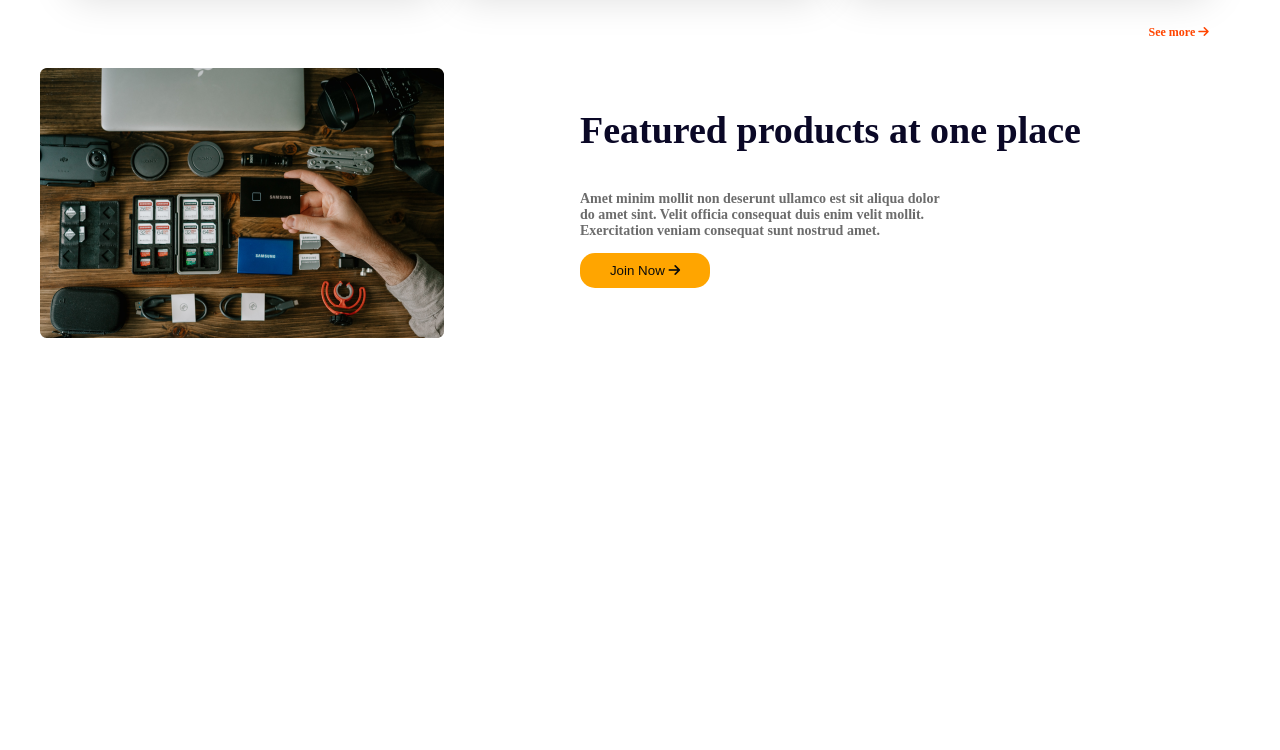
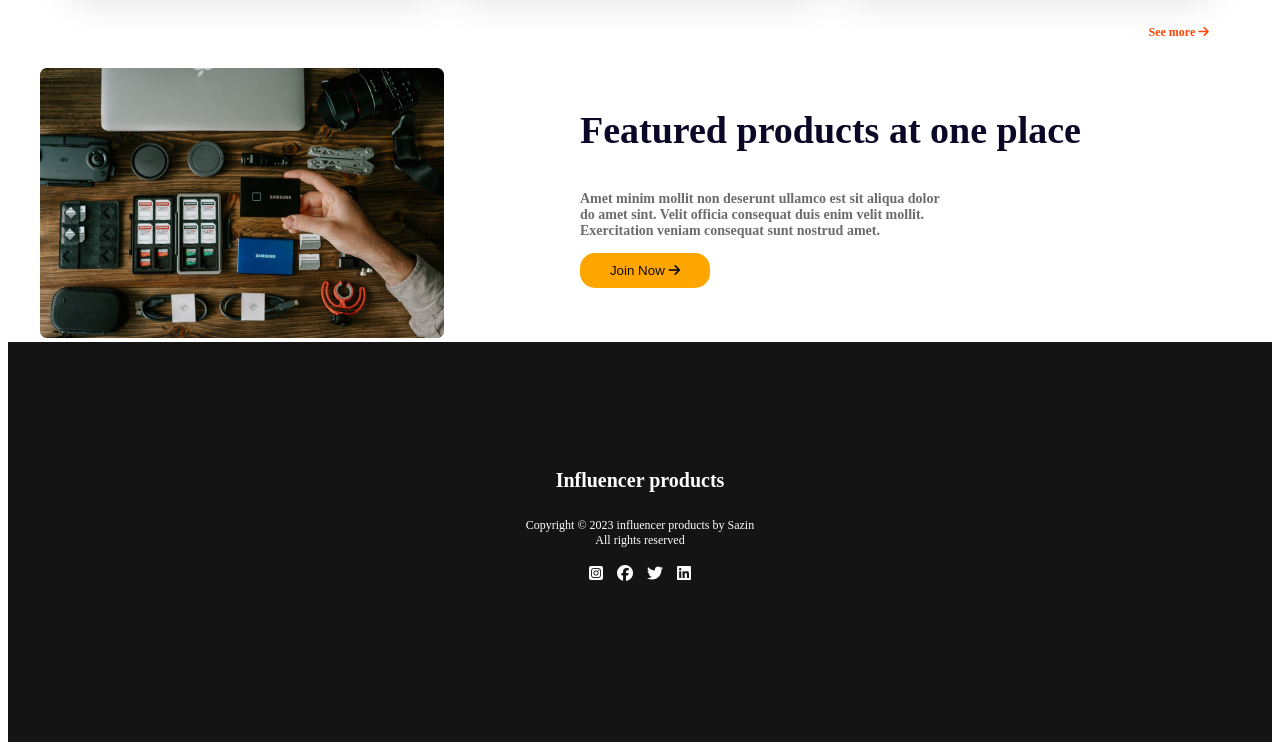
Before and after one commit to sazin222/influencer-products, a plain HTML site: page index.html in a window 1280 px wide. Shown: the part 2449-3199 px from the top of the page. Before the commit the page ends 2799 px from the top, so only its background shows below. Drawn offline with Linux system fonts and the light colour scheme.

Commit message:
added footer section

```diff
--- a/index.html
+++ b/index.html
@@ -199,7 +199,15 @@
 
    </section>
   </main>
-  <footer>
+  <footer class="footer">
+    <div class="foot">
+    <h4 class="footer-title">Influencer products</h4>
+    <p class="footer-description">Copyright © 2023  influencer products by Sazin <br> All rights reserved</p>
+    <i class="fa-brands fa-square-instagram"></i>
+    <i class="fa-brands fa-facebook"></i>
+    <i class="fa-brands fa-twitter"></i>
+    <i class="fa-brands fa-linkedin"></i>
+</div>
 
   </footer>
 </body>
--- a/style.css
+++ b/style.css
@@ -166,6 +166,30 @@ font-weight: 600;
 .banner-btn i{
     color: #0A0826;
 }
+
+.footer{
+    align-items: center;
+    height: 50vh;
+    width: 100%;
+    margin: 0 auto;
+    background-color: rgb(20, 20, 20);
+    color: #FFF;
+    text-align: center;
+
+}
+.footer-title{
+    font-size: 20px;
+      }
+.footer-description{
+    font-size: 12px;
+}
+.footer i{
+    padding: 5px 5px;
+}
+
+.foot{
+    padding-top: 100px ;
+}
 /* responsive style  */
 @media  screen and (max-width:576px) {
 
@@ -209,4 +233,8 @@ font-weight: 600;
     width: 80%;
   }
 
+  .footer{
+    height: 40vh;
+    margin-top: 20px;
+  }
 }
```
